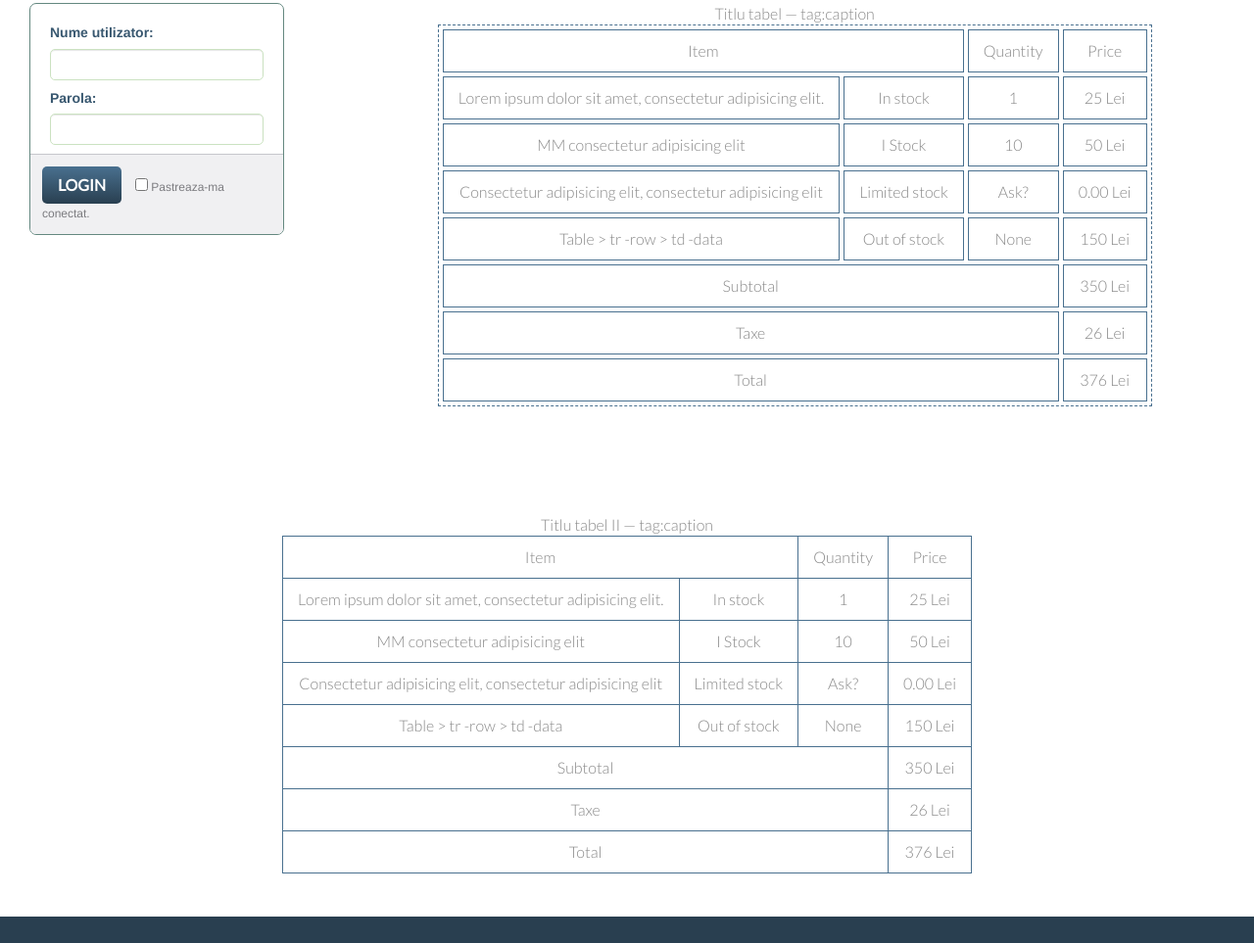
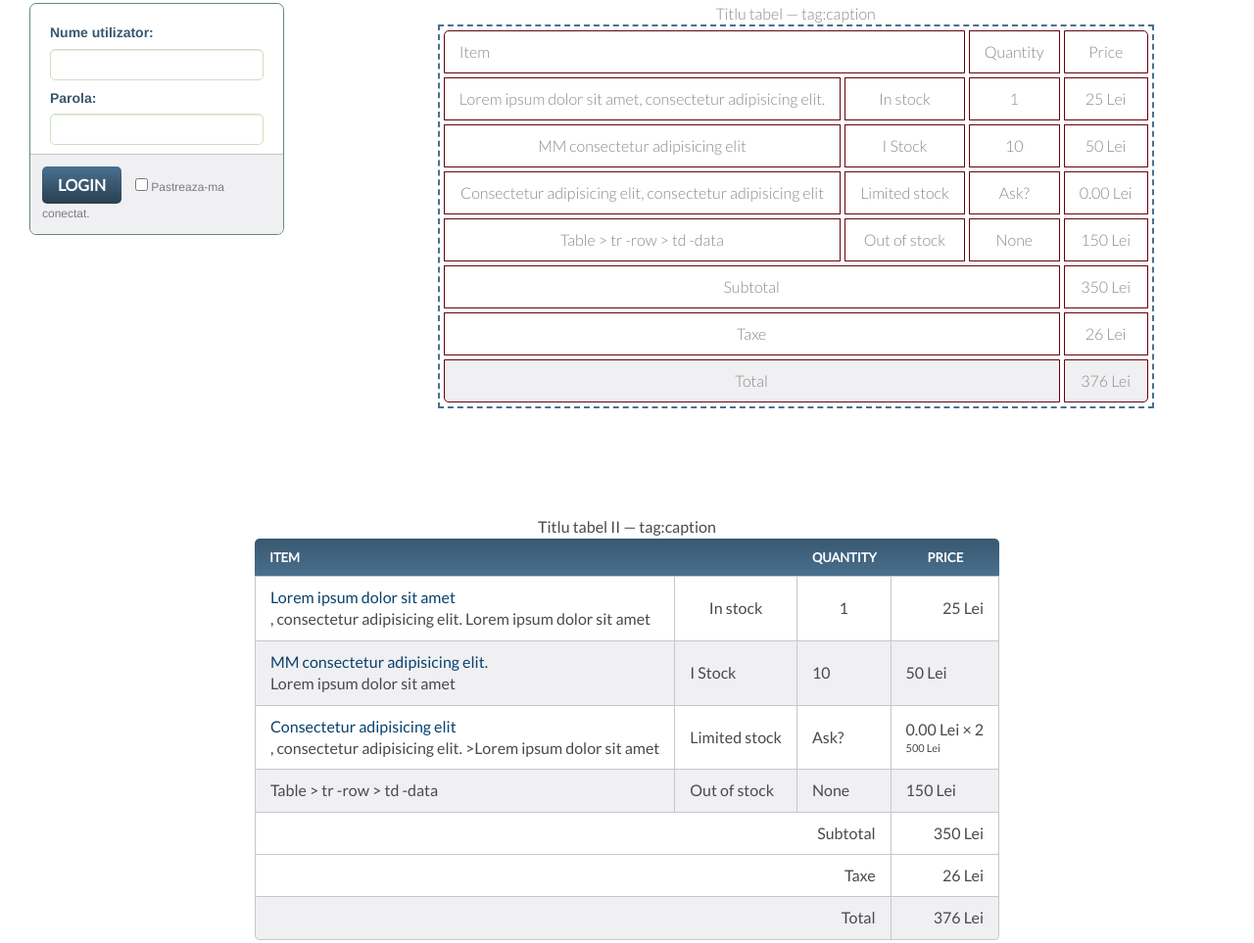
Before and after one commit to mailboxml/html-css, a plain HTML site: page index.html in a window 1280 px wide. Shown: the part 1267-2230 px from the top of the page at 98% size. Drawn offline with Linux system fonts and the light colour scheme.

Commit message:
tabel 2 final

```diff
--- a/assets/main.css
+++ b/assets/main.css
@@ -662,12 +662,12 @@ Seciune tabel Home
 .tabel1 {
   border-collapse: separate;
   border-spacing: 4px;
-  border: 1px dashed #49708f;
+  border: 2px dashed #49708f;
 }
 
-th,
-td {
-  border: 1px solid #49708f;
+.tabel1 th,
+.tabel1 td {
+  border: 1px solid #630310;
   padding: 10px 15px;
   text-align: center;
 
@@ -675,4 +675,84 @@ td {
 
 .table2 {
   margin: 0 auto;
+  border-collapse: separate;
+  border-spacing: 0;
+  color: #4a4a4d;
+  font: 16px/1.4 "Lato", sans-serif;
 }
+
+th,
+td {
+  border-bottom: 1px solid #c6c7cc;
+  padding: 10px 15px;
+  vertical-align: middle;
+}
+
+/* .table2 tfoot tr:last-child td {
+   border-bottom: 0;
+} */
+
+.table2 thead {
+  background: linear-gradient(#395870, #49708f);
+  color:#fff;
+  font-size: 13px;
+  text-transform: uppercase;
+  font-weight: 700;
+
+}
+
+.table2 tbody tr:nth-child(even) {
+  background-color: #f0f0f2;
+}
+
+.table2 td {
+  border-bottom: 1px solid #c6c7cc;
+  border-right: 1px solid #c6c7cc;
+}
+
+.table2 td:first-child {
+  border-left:1px solid #c6c7cc;
+}
+
+.book-title {
+  color: #09426e;
+  display: block;
+}
+
+.stock,
+.qty {
+text-align: center;
+}
+
+.pret {
+  text-align: right;
+}
+
+.items {
+  display:block;
+  font: 11px/1.4 "Lato", sans-serif;
+}
+
+tfoot {
+ text-align: right;
+}
+
+tfoot tr:last-child {
+  background-color: #f0f0f2;
+}
+
+th:first-child {
+  border-top-left-radius: 5px;
+  text-align: left;
+}
+th:last-child {
+  border-top-right-radius: 5px;
+}
+
+tfoot tr:last-child td:first-child {
+  border-bottom-left-radius: 5px;
+}
+
+tfoot tr:last-child td:last-child {
+  border-bottom-right-radius: 5px;
+}
--- a/index.html
+++ b/index.html
@@ -229,24 +229,24 @@
 
     <tbody>
       <tr>
-          <td>Lorem ipsum dolor sit amet, consectetur adipisicing elit.</td>
-          <td>In stock</td>
-          <td>1</td>
-          <td>25 Lei</td>
+          <td><strong class="book-title"> Lorem ipsum dolor sit amet</strong>, consectetur adipisicing elit. Lorem ipsum dolor sit amet</td>
+          <td class="stock">In stock</td>
+          <td class="qty">1</td>
+          <td class="pret">25 Lei</td>
       </tr>
 
       <tr>
-          <td>MM consectetur adipisicing elit</td>
+          <td><strong class="book-title"> MM consectetur adipisicing elit. </strong>Lorem ipsum dolor sit amet</td>
           <td>I Stock</td>
           <td>10</td>
           <td>50 Lei</td>
       </tr>
 
       <tr>
-          <td>Consectetur adipisicing elit, consectetur adipisicing elit</td>
+          <td><strong class="book-title">Consectetur adipisicing elit</strong>, consectetur adipisicing elit. >Lorem ipsum dolor sit amet</td>
           <td>Limited stock</td>
           <td>Ask?</td>
-          <td>0.00 Lei</td>
+          <td>0.00 Lei &#215 2 <span class="items"> 500 Lei</span></td>
       </tr>
 
       <tr>
```
